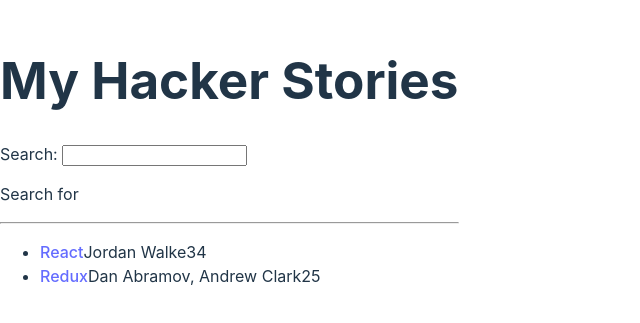
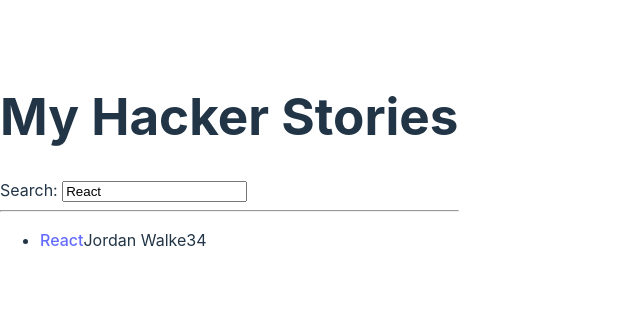
Before and after one commit to paulgould/hacker-stories, a React (Vite) app: page / in a window 1280 px wide. Shown: the part 239-562 px from the top of the page, without its empty margins (0-640 px from the left). Built offline with nearby package versions, Linux system fonts and the light colour scheme.

Commit message:
Props Handling (Advanced)

```diff
--- a/src/App.jsx
+++ b/src/App.jsx
@@ -1,6 +1,12 @@
 import * as React from "react";
 
+// App // <Search onSearch={handleSearch} /> //  <List list={stories.filter((story) => story.title.startsWith(searchTerm))}/>
+// Search(props) // props.onSearch // onChange={props.onSearch}
+// List(props) // props.list // <Item key={item.objectID} item={item} />
+// Item(props) // props.item
+
 const App = () => {
+  const [searchTerm, setSearchTerm] = React.useState("React");
   const stories = [
     {
       title: "React",
@@ -20,39 +26,40 @@
     },
   ];
   const handleSearch = (event) => {
-    console.log(event.target.value);
+    setSearchTerm(event.target.value);
   };
-  // console.log("App renders");
+  const searchedStories = stories.filter((story) =>
+    story.title.toLowerCase().includes(searchTerm.toLowerCase())
+  );
+
+  console.log("App renders");
   return (
     <div>
       <h1>My Hacker Stories</h1>
-      <Search onSearch={handleSearch} />
+      <Search searchTerm={searchTerm} onSearch={handleSearch} />
       <hr />
-      <List list={stories} />
+      <List list={searchedStories} />
     </div>
   );
 };
 
 const Search = (props) => {
-  const [searchTerm, setSearchTerm] = React.useState("");
-  const handleChange = (event) => {
-    setSearchTerm(event.target.value);
-    props.onSearch(event);
-  };
-  // console.log("Search renders");
+  console.log("Search renders");
   return (
     <div>
       <label htmlFor="search">Search: </label>
-      <input id="search" type="text" onChange={handleChange} />
-      <p>
-        Search for <strong>{searchTerm}</strong>
-      </p>
+      <input
+        id="search"
+        type="text"
+        value={props.searchTerm}
+        onChange={props.onSearch}
+      />
     </div>
   );
 };
 
 const List = (props) => {
-  // console.log("List renders");
+  console.log("List renders");
   return (
     <ul>
       {props.list.map((item) => (
@@ -64,7 +71,7 @@
 
 const Item = (props) => {
   const item = props.item;
-  // console.log("Item renders");
+  console.log("Item renders");
   return (
     <li>
       <span>
```
